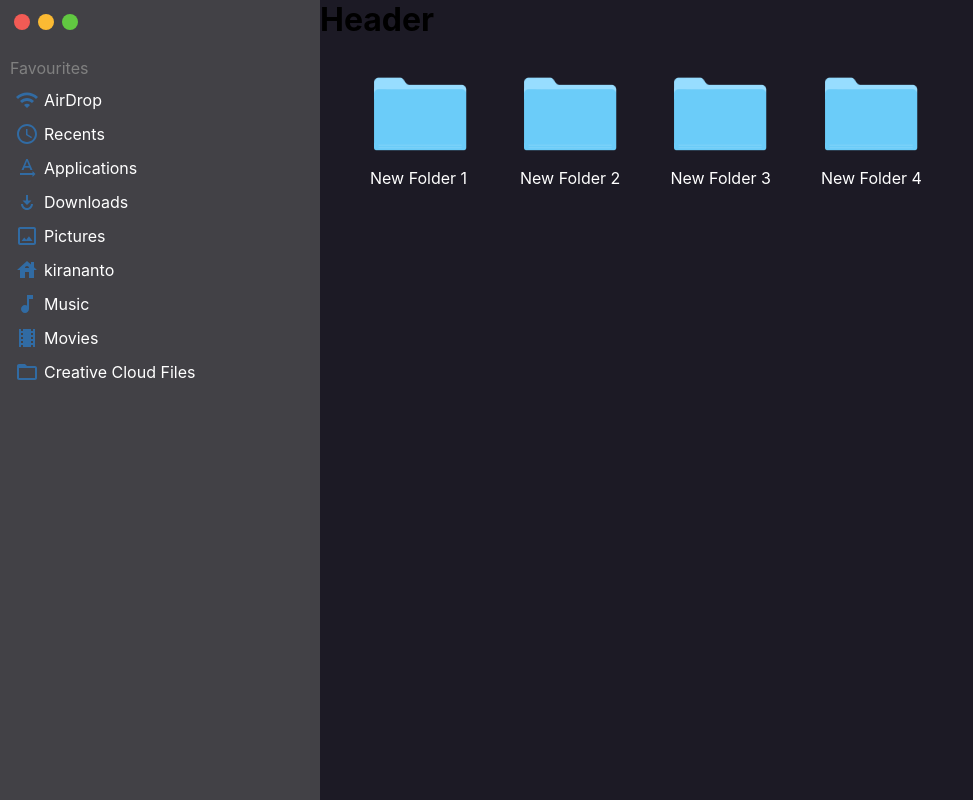
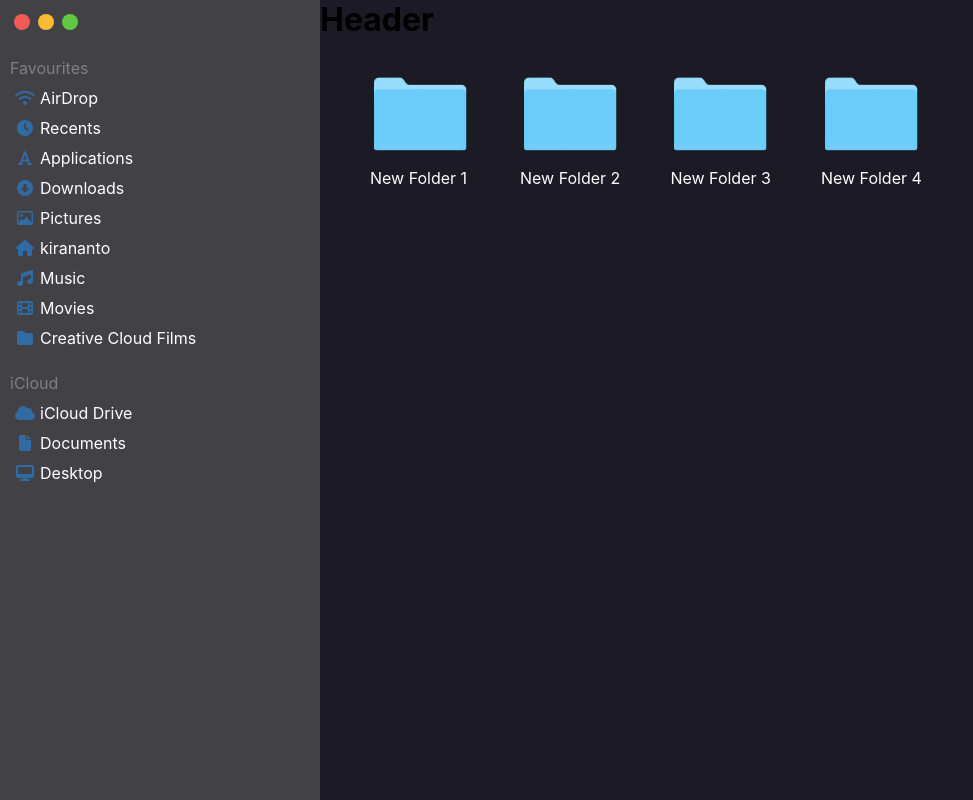
Before and after one commit to abhisheksarwan/fileex, a React (Create React App) app: page /1/1 in a window 1280 px wide. Shown: the whole page, without its empty margins (0-973 px from the left). Built offline with nearby package versions, Linux system fonts and the light colour scheme.

Commit message:
divided app into smaller components and added a seed file

```diff
--- a/public/index.html
+++ b/public/index.html
@@ -15,6 +15,7 @@
       user's mobile device or desktop. See https://developers.google.com/web/fundamentals/web-app-manifest/
     -->
     <link rel="manifest" href="%PUBLIC_URL%/manifest.json" />
+    <script src="https://kit.fontawesome.com/435cfcb735.js" crossorigin="anonymous"></script>
     <!--
       Notice the use of %PUBLIC_URL% in the tags above.
       It will be replaced with the URL of the `public` folder during the build.
--- a/src/App.js
+++ b/src/App.js
@@ -7,7 +7,7 @@ function App() {
   return (
     <div className="App">
       <Sidebar />
-      <FileManager {...seedFolders[0]} />
+      <FileManager {...seedFolders[0].structure[0]} />
     </div>
   )
 }
--- a/src/components/Sidebar/Sidebar.css
+++ b/src/components/Sidebar/Sidebar.css
@@ -9,27 +9,3 @@
 .sidebar_top {
     padding: 10px;
 }
-
-.sidebar_folder {
-    padding:10px;
-}
-.sidebar_folder_header {
-    padding-bottom: 5px;
-    color: gray;
-}
-
-.sidebar_folder_option {
-    display: flex;
-    align-items: center;
-    padding:5px;
-}
-
-.sidebar_folder_option_name {
-    color: white;
-    margin-left: 5px;
-}
-
-.sidebar_folder_option:hover {
-    background-color: #5b5a5f;
-    border-radius: 5px;
-}
--- a/src/components/Sidebar/Sidebar.js
+++ b/src/components/Sidebar/Sidebar.js
@@ -1,17 +1,13 @@
 import React from 'react';
 import './Sidebar.css';
+import seedFolders from '../../seedFolders';
+import SidebarFolder from '../SidebarFolder/SidebarFolder';
 import FiberManualRecordIcon from '@material-ui/icons/FiberManualRecord';
-import QueryBuilderIcon from '@material-ui/icons/QueryBuilder';
-import WifiIcon from '@material-ui/icons/Wifi';
-import TextRotationNoneIcon from '@material-ui/icons/TextRotationNone';
-import PlayForWorkIcon from '@material-ui/icons/PlayForWork';
-import CropOriginalIcon from '@material-ui/icons/CropOriginal';
-import HouseIcon from '@material-ui/icons/House';
-import MusicNoteIcon from '@material-ui/icons/MusicNote';
-import TheatersIcon from '@material-ui/icons/Theaters';
-import FolderOpenIcon from '@material-ui/icons/FolderOpen';
 
 function Sidebar() {
+    const sidebarFolders = seedFolders.map(folder => (
+        <SidebarFolder {...folder} />
+    ))
     return (
         <div className="sidebar">
             <div className="sidebar_top">
@@ -19,55 +15,7 @@ function Sidebar() {
                 <FiberManualRecordIcon style={{color: "#fbba33"}} />
                 <FiberManualRecordIcon style={{color: "#61c841"}} />
             </div>
-            <div className="sidebar_folder">
-                <p className="sidebar_folder_header">Favourites</p>
-
-                    <div className="sidebar_folder_option">
-                        <WifiIcon style={{color: "#316ba3"}} />
-                        <p class="sidebar_folder_option_name">AirDrop</p>
-                    </div>
-
-                    <div className="sidebar_folder_option">
-                         <QueryBuilderIcon style={{color: "#316ba3"}} />
-                         <p class="sidebar_folder_option_name">Recents</p>
-                     </div>
-
-                     <div className="sidebar_folder_option">
-                         <TextRotationNoneIcon style={{color: "#316ba3"}}/>
-                         <p class="sidebar_folder_option_name">Applications</p>
-                     </div>
-
-                     <div className="sidebar_folder_option">
-                        <PlayForWorkIcon style={{color: "#316ba3"}}/>
-                        <p class="sidebar_folder_option_name">Downloads</p>
-                     </div>
-
-                     <div className="sidebar_folder_option">
-                        <CropOriginalIcon style={{color: "#316ba3"}} />
-                        <p class="sidebar_folder_option_name">Pictures</p>
-                    </div>
-
-                    <div className="sidebar_folder_option">
-                        <HouseIcon style={{color: "#316ba3"}} />
-                        <p class="sidebar_folder_option_name">kirananto</p>
-                    </div>
-
-                    <div className="sidebar_folder_option">
-                         <MusicNoteIcon style={{color: "#316ba3"}} />
-                         <p class="sidebar_folder_option_name">Music</p>
-                    </div>
-
-                    <div className="sidebar_folder_option">
-                         <TheatersIcon style={{color: "#316ba3"}} />
-                         <p class="sidebar_folder_option_name">Movies</p>
-                    </div>
-
-                    <div className="sidebar_folder_option">
-                         <FolderOpenIcon style={{color: "#316ba3"}} />
-                         <p class="sidebar_folder_option_name">Creative Cloud Files</p>
-                    </div>
-
-            </div>
+            {sidebarFolders}
         </div>
     )
 }
--- /dev/null
+++ b/src/components/SidebarFolder/SidebarFolder.css
@@ -0,0 +1,7 @@
+.sidebar_folder {
+    padding:10px;
+}
+.sidebar_folder_header {
+    padding-bottom: 5px;
+    color: gray;
+}
--- /dev/null
+++ b/src/components/SidebarFolder/SidebarFolder.js
@@ -0,0 +1,17 @@
+import React from 'react';
+import './SidebarFolder.css';
+import SidebarOption from '../SidebarOption/SidebarOption';
+
+const SidebarFolder = (props) => {
+    const sidebarOptions = props.structure.map(option => (
+        <SidebarOption icon={option.icon} name={option.folderName} iconType={option.iconType} color={option.iconColor} />
+    ));
+    return (
+     <div className="sidebar_folder">
+        <p className="sidebar_folder_header">{props.title}</p>
+            {sidebarOptions}
+    </div>
+    )
+}
+
+export default SidebarFolder
--- /dev/null
+++ b/src/components/SidebarOption/SidebarOption.css
@@ -0,0 +1,20 @@
+.sidebar_option {
+    display: flex;
+    align-items: center;
+    padding:5px;
+}
+
+.sidebar_option_name {
+    color: white;
+    margin-left: 5px;
+}
+
+.sidebar_option:hover {
+    background-color: #5b5a5f;
+    border-radius: 5px;
+}
+
+.sidebar_option_icon {
+    width: 20px;
+    text-align: center;
+}
--- /dev/null
+++ b/src/components/SidebarOption/SidebarOption.js
@@ -0,0 +1,13 @@
+import React from 'react';
+import './SidebarOption.css';
+
+const  SidebarOption = (props) => {
+    return (
+            <div className="sidebar_option">
+                <i className={`sidebar_option_icon fa fa-${props.icon}`} style={{color: props.color}}></i>
+                <p className="sidebar_option_name">{props.name}</p>
+            </div>
+    )
+}
+
+export default SidebarOption;
--- a/src/seedFolders.js
+++ b/src/seedFolders.js
@@ -1,13 +1,147 @@
 export default [
     {
-      folderName: "AirDrop",
-      id: "airdrop",
-      icon: "WifiIcon",
-      subFolder: [
+        title: "Favourites",
+        structure : [
+            { folderName: "AirDrop",
+              id: "airdrop",
+              icon: "wifi",
+              iconType:"s",
+              iconColor:"#316ba3",
+              subFolder: [
+              { name: "New Folder 1" },
+              { name: "New Folder 2" },
+              { name: "New Folder 3" },
+              { name: "New Folder 4" } ]
+        },
+        { folderName: "Recents",
+        id: "recents",
+        icon: "clock",
+        iconType:"r",
+        iconColor:"#316ba3",
+        subFolder: [
+        { name: "New Folder 1" },
+        { name: "New Folder 2" },
+        { name: "New Folder 3" },
+        { name: "New Folder 4" } ]
+        },
+        { folderName: "Applications",
+        id: "applications",
+        icon: "font",
+        iconType:"s",
+        iconColor:"#316ba3",
+        subFolder: [
+        { name: "New Folder 1" },
+        { name: "New Folder 2" },
+        { name: "New Folder 3" },
+        { name: "New Folder 4" } ]
+        },
+        { folderName: "Downloads",
+        id: "downloads",
+        icon: "arrow-alt-circle-down",
+        iconType:"r",
+        iconColor:"#316ba3",
+        subFolder: [
+        { name: "New Folder 1" },
+        { name: "New Folder 2" },
+        { name: "New Folder 3" },
+        { name: "New Folder 4" } ]
+        },
+        { folderName: "Pictures",
+        id: "pictures",
+        icon: "image",
+        iconType:"s",
+        iconColor:"#316ba3",
+        subFolder: [
+        { name: "New Folder 1" },
+        { name: "New Folder 2" },
+        { name: "New Folder 3" },
+        { name: "New Folder 4" } ]
+        },
+        { folderName: "kirananto",
+        id: "user",
+        icon: "home",
+        iconType:"s",
+        iconColor:"#316ba3",
+        subFolder: [
+        { name: "New Folder 1" },
+        { name: "New Folder 2" },
+        { name: "New Folder 3" },
+        { name: "New Folder 4" } ]
+        },
+        { folderName: "Music",
+        id: "music",
+        icon: "music",
+        iconType:"s",
+        iconColor:"#316ba3",
+        subFolder: [
+        { name: "New Folder 1" },
+        { name: "New Folder 2" },
+        { name: "New Folder 3" },
+        { name: "New Folder 4" } ]
+        },
+        { folderName: "Movies",
+        id: "movies",
+        icon: "film",
+        iconType:"s",
+        iconColor:"#316ba3",
+        subFolder: [
+        { name: "New Folder 1" },
+        { name: "New Folder 2" },
+        { name: "New Folder 3" },
+        { name: "New Folder 4" } ]
+        },
+        { folderName: "Creative Cloud Films",
+        id: "ccf",
+        icon: "folder",
+        iconType:"s",
+        iconColor:"#316ba3",
+        subFolder: [
+        { name: "New Folder 1" },
+        { name: "New Folder 2" },
+        { name: "New Folder 3" },
+        { name: "New Folder 4" } ]
+        }
+    ]
+},
+    {
+        title: "iCloud",
+        structure : [
+            { folderName: "iCloud Drive",
+              id: "iclouddrive",
+              icon: "cloud",
+              iconType:"s",
+              iconColor:"#316ba3",
+              subFolder: [
+              { name: "New Folder 1" },
+              { name: "New Folder 2" },
+              { name: "New Folder 3" },
+              { name: "New Folder 4" }
+            ]
+        },
+        { folderName: "Documents",
+        id: "documents",
+        icon: "file",
+        iconType:"s",
+        iconColor:"#316ba3",
+        subFolder: [
         { name: "New Folder 1" },
         { name: "New Folder 2" },
         { name: "New Folder 3" },
         { name: "New Folder 4" }
       ]
-    },
+        },
+        { folderName: "Desktop",
+        id: "desktop",
+        icon: "desktop",
+        iconType:"s",
+        iconColor:"#316ba3",
+        subFolder: [
+        { name: "New Folder 1" },
+        { name: "New Folder 2" },
+        { name: "New Folder 3" },
+        { name: "New Folder 4" }
+      ]
+        }
+     ]
+    }
   ];
```
